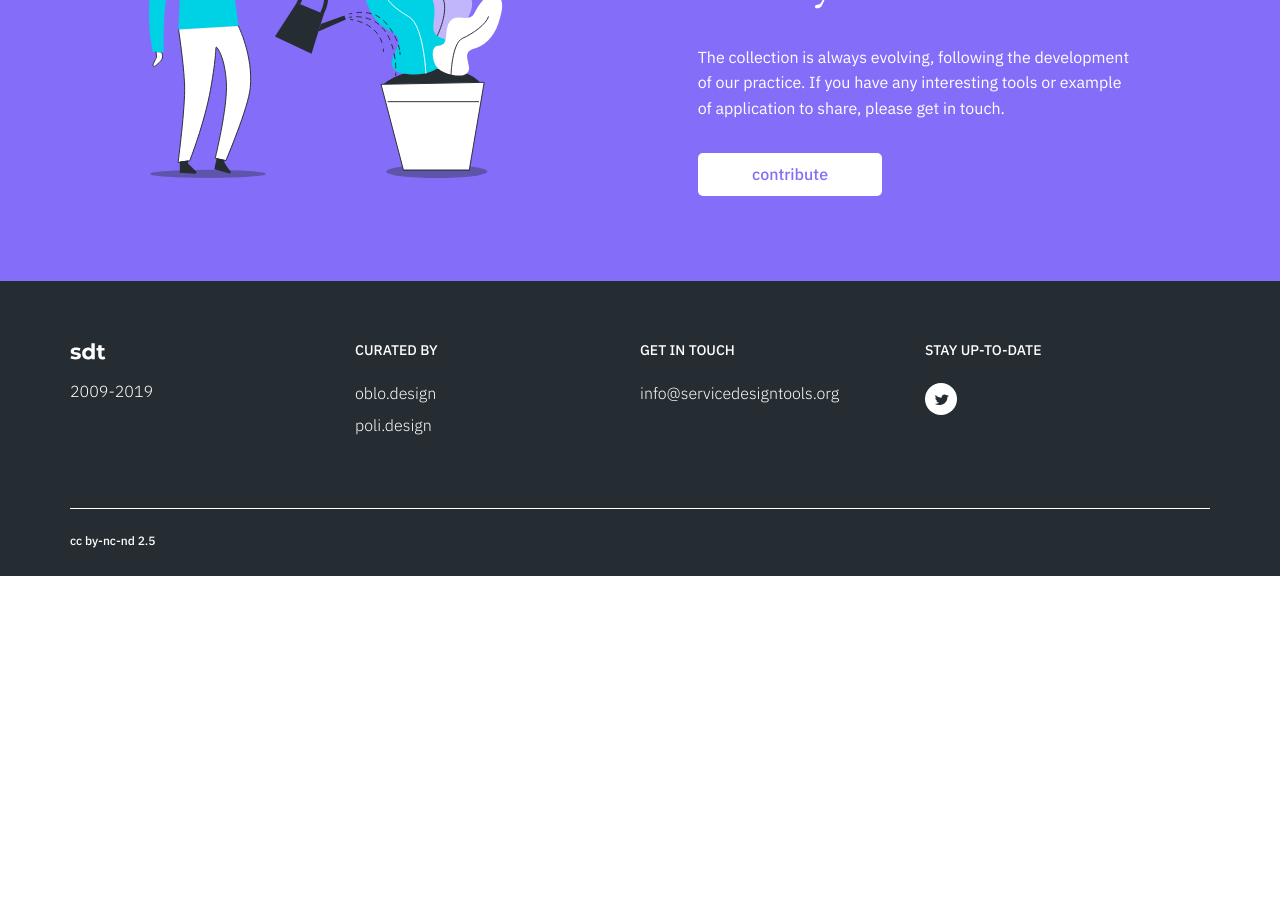
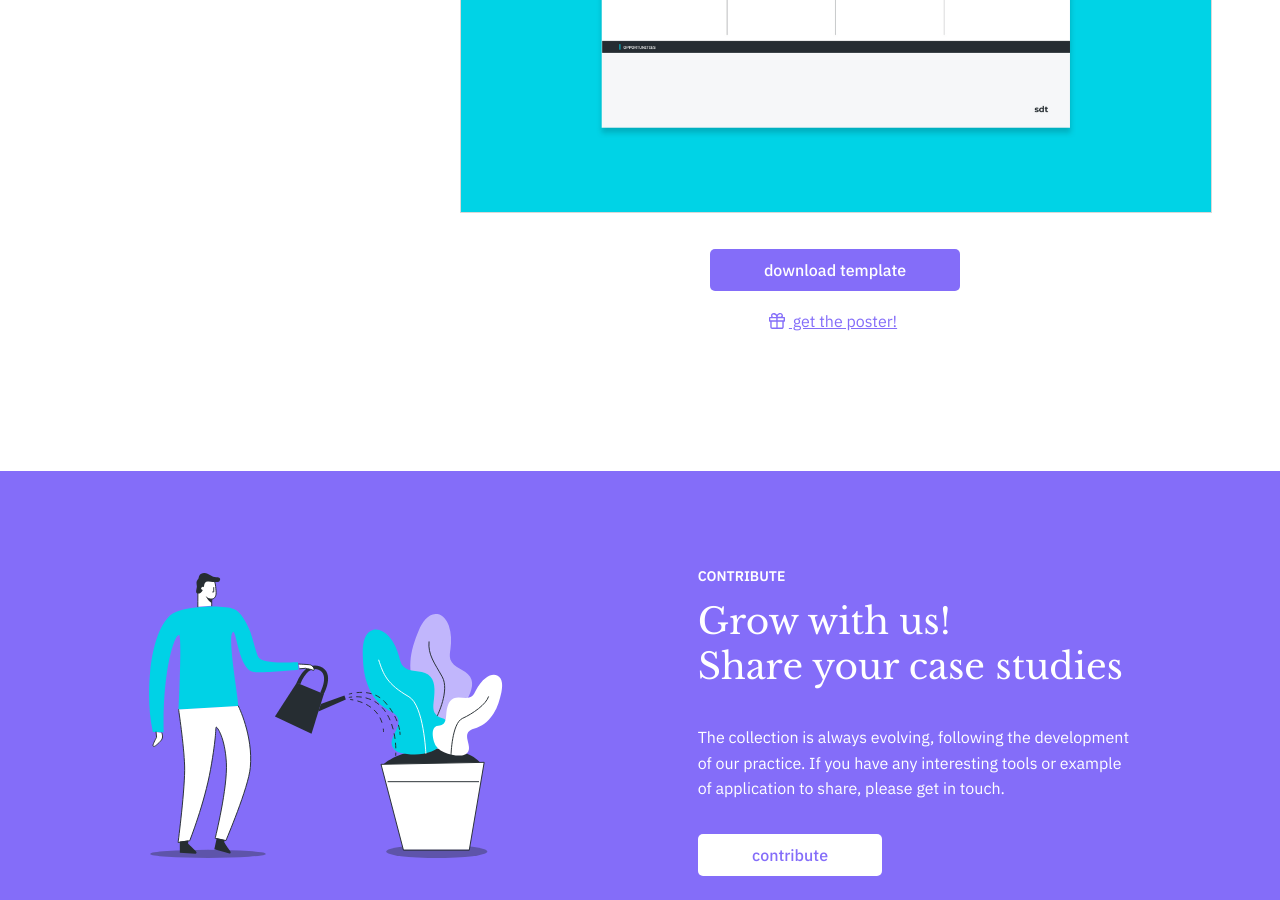
Before and after one commit to service-design-tools/sdt-website, a Jekyll site: the page built from _tools/emotional-journey.md, in a window 1280 px wide and 900 px high, scrolled down 1480 px. Built offline with Jekyll 4.4.1, drawn with Linux system fonts in a browser that asks for light colours; before the commit the page ends 2056 px from its top, so only the background shows below that.

Commit message:
Update tool “emotional-journey”

```diff
--- a/_tools/emotional-journey.md
+++ b/_tools/emotional-journey.md
@@ -40,5 +40,8 @@ use: Add a more qualitative dimension to the analysis of the functional experien
 reminder: >-
   Give it enough space in the map, to immediately guide the journey
   understanding.
+template:
+  file: /assets/images/uploads/emotional-journey_template.pdf
+  image: /assets/images/uploads/emotiona-journey-preview.jpg
 ---
 The emotional journey is an extension of the usual experience journey map (or customer journey map) that associates an indication of the emotional status of the user at each stage of the experience. The emotion can be represented by a curve floating from moments of frustration to delight, or by adding emojis and pictograms to the specific steps of the journey.
```
